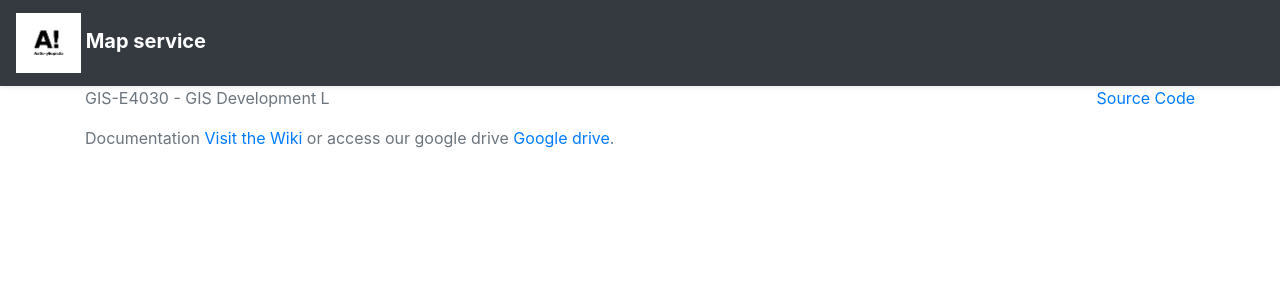
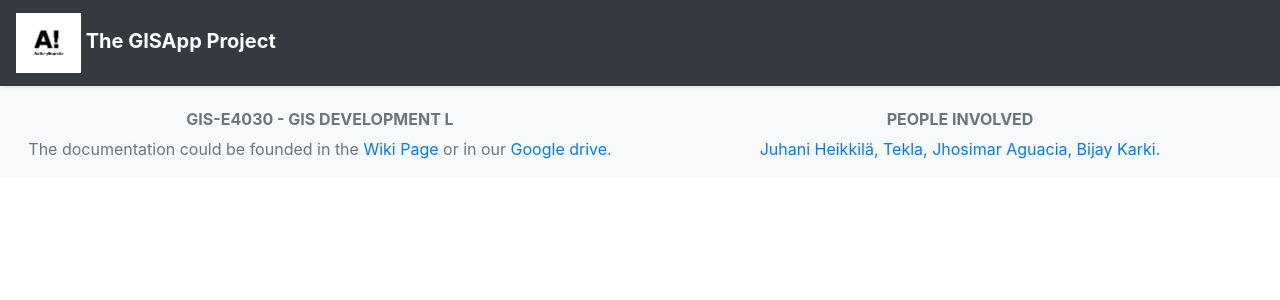
Before and after one commit to jaguarfi/GIS-E4030-project, a Django app: page / in a window 1280 px wide. Shown: the top 300 px of the page. Run offline with Django 3.2, Linux system fonts and the light colour scheme; parts of the project's set-up code (start-up, migrations or seed data) failed here and were passed over; some libraries are stand-ins or nearby versions.

Commit message:
navbar and footrer

```diff
--- a/mapapp/templates/mapview.html
+++ b/mapapp/templates/mapview.html
@@ -10,6 +10,7 @@
 
     <!-- Bootstrap CSS -->
     <link rel="stylesheet" href="https://stackpath.bootstrapcdn.com/bootstrap/4.3.1/css/bootstrap.min.css" integrity="sha384-ggOyR0iXCbMQv3Xipma34MD+dH/1fQ784/j6cY/iJTQUOhcWr7x9JvoRxT2MZw1T" crossorigin="anonymous">
+    <link rel="stylesheet" href="https://use.fontawesome.com/releases/v5.8.2/css/all.css" integrity="sha384-oS3vJWv+0UjzBfQzYUhtDYW+Pj2yciDJxpsK1OYPAYjqT085Qq/1cq5FLXAZQ7Ay" crossorigin="anonymous">
     <script src="https://code.jquery.com/jquery-3.1.0.min.js"></script>
 
     {% leaflet_js %}
@@ -17,7 +18,7 @@
 
     <style>
         .leaflet-container {
-            height: 550px;
+            height: 540px;
             width: 100%;
         }
     </style>
@@ -172,7 +173,7 @@
             window.pline = L.polyline(coords, {
                 color: 'red'
             });
-            window.pline.bindPopup("<h3>Distance between points: " + dist + " meters!</h3>");
+            window.pline.bindPopup("<h5>Distance between points: " + dist + " meters!</h5>");
             window.pline.addTo(map);
             window.pline.openPopup();
             console.log(dist + " meters");
@@ -183,21 +184,33 @@
 <body>
     <nav class="navbar navbar-dark bg-dark shadow-sm">
         <a class="navbar-brand" href="#">
-            <img src="{% static 'icons/Aalto.png' %}" width="65" height="60" alt=""><strong> Map service</strong>
+            <img src="{% static 'icons/Aalto.png' %}" width="65" height="60" alt=""><strong> The GISApp Project</strong>
         </a>
 
     </nav>
     {% leaflet_map "mappu" callback="window.tik_layers" %}
+    <footer class="page-footer text-muted font-small bg-light teal pt-4">
+        <div class="container-fluid text-center text-md-left">
+          <div class="row">
+            <div class="col-md-6 mt-md-0 mt-3  text-center">
+              <h6 class="text-uppercase font-weight-bold">GIS-E4030 - GIS Development L</h6>
+              <p class="pull-right"> The documentation could be founded in the <a href="https://version.aalto.fi/gitlab/heikkij16/gis-dev-proj/wikis/home" target="_blank">Wiki Page</a> or in our<a href="https://drive.google.com/open?id=14zajvUcBZ82NwmdH_OfBrTHQUeHl9g24" target="_blank"> Google drive</a>.</p>
 
-    <footer class="text-muted">
-        <div class="container">
-            <p class="float-right">
-                <a href="https://version.aalto.fi/gitlab/heikkij16/gis-dev-proj" target="_blank">Source Code</a>
-            </p>
-            <p>GIS-E4030 - GIS Development L</p>
-            <p>Documentation <a href="https://version.aalto.fi/gitlab/heikkij16/gis-dev-proj/wikis/home" target="_blank">Visit the Wiki</a> or access our google drive<a href="https://drive.google.com/open?id=14zajvUcBZ82NwmdH_OfBrTHQUeHl9g24" target="_blank"> Google drive</a>.</p>
+            </div>
+            <hr class="clearfix w-100 d-md-none pb-3">
+            <div class="col-md-6 mb-md-0 mb-3 text-center">
+            <h6 class="text-uppercase font-weight-bold ">People involved</h6>
+              <a href="mailto:juhani.heikkila@aalto.fi"> Juhani Heikkilä,</a>
+            <a href="mailto:tekla@aalto.fi"> Tekla,</a>
+            <a href="mailto:jhosimar.aguaciafisco@aalto.fi"> Jhosimar Aguacia,</a>
+            <a href="mailto:bijay.karkir@aalto.fi"> Bijay Karki.</a>
+            </div>
+
+          </div>
         </div>
-    </footer>
+        </div>
+
+      </footer>
 
     <!-- Optional JavaScript -->
     <!-- jQuery first, then Popper.js, then Bootstrap JS -->
```
